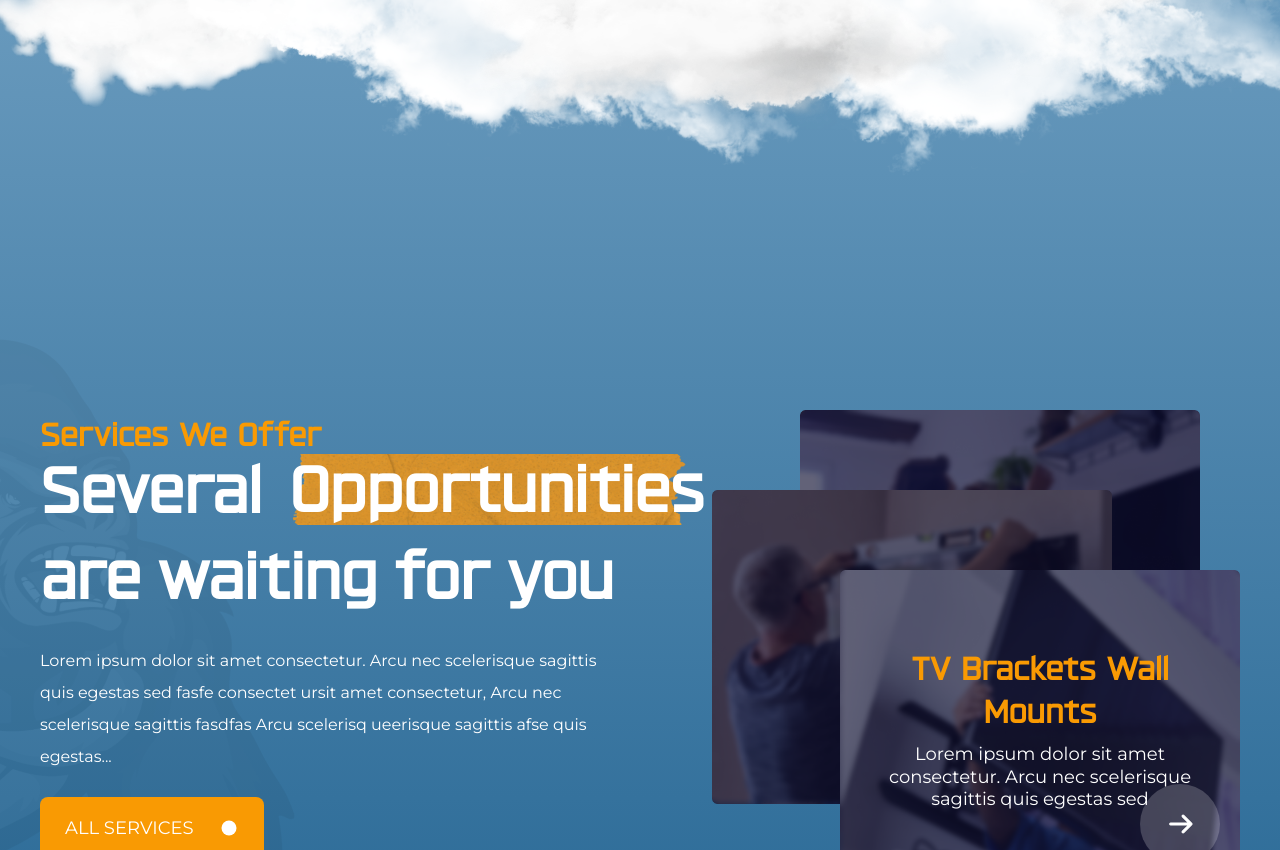
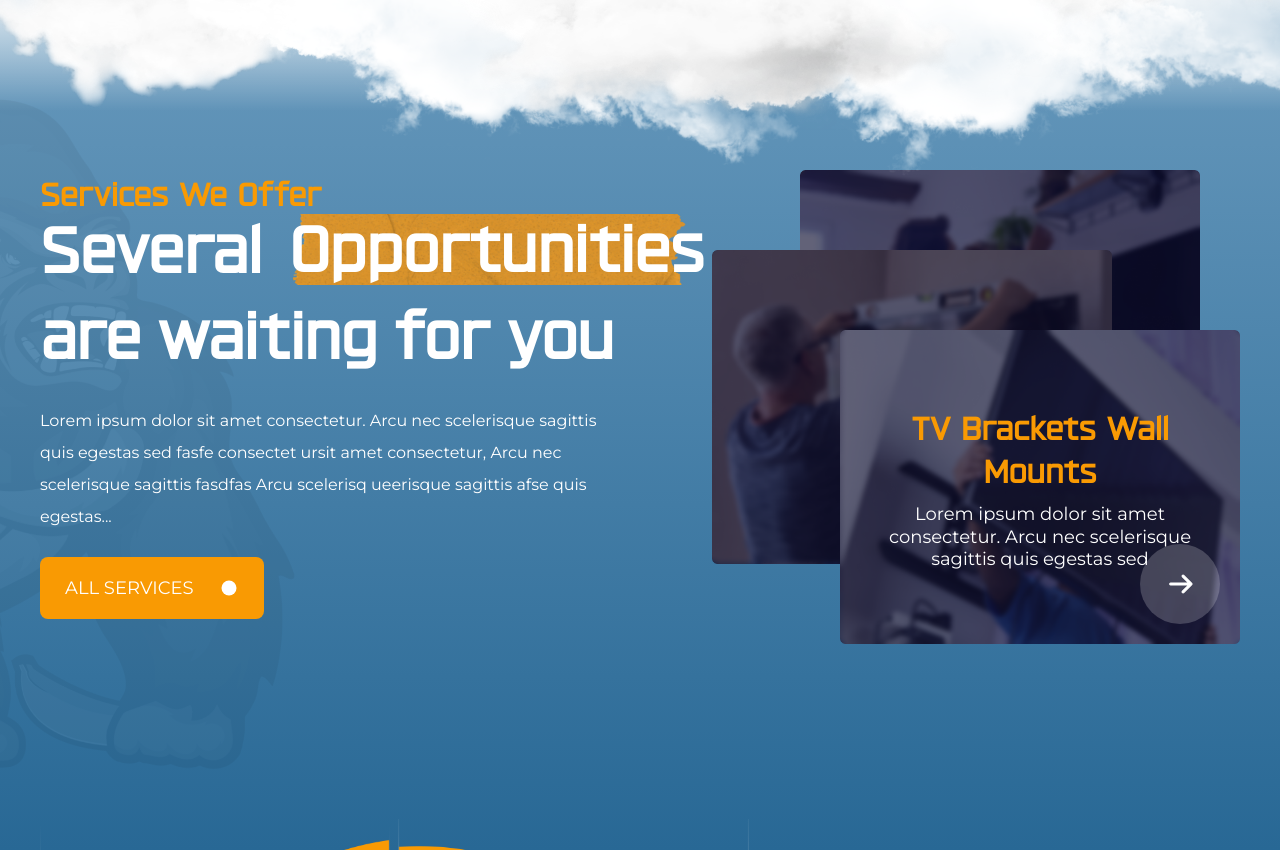
Before and after one commit to devwithzain/the-mounting-king-frontend, a Next.js app: page / in a window 1280 px wide. Shown: the part 1070-1920 px from the top of the page. Built offline with nearby package versions, Linux system fonts and the light colour scheme.

Commit message:
modified

```diff
--- a/container/home/services.tsx
+++ b/container/home/services.tsx
@@ -28,13 +28,13 @@ import { GoArrowUpRight } from "react-icons/go";
 export default function HomeServices() {
 	return (
 		<div
-			className="w-full padding-y relative xl:!pb-80"
+			className="w-full padding-y relative pb-14 home-serv"
 			style={{
 				background:
 					"linear-gradient(0deg, rgba(106,155,190,1) 0%, rgba(0,73,124,1) 30%, rgba(0,73,124,1) 50%, rgba(0,73,124,1) 70%, rgba(106,155,190,1) 100%)",
 			}}>
-			<div className="w-full flex flex-col gap-40 mt-20 pb-80">
-				<div className="w-full flex items-start justify-between padding-x mt-80 mb-10 relative gap-10 md:mt-20">
+			<div className="w-full flex flex-col gap-20 mt-20 pb-40">
+				<div className="w-full flex items-start justify-between padding-x mt-28 lg:mt-20 md:mt-10 mb-10 relative gap-10">
 					<div className="absolute -top-80 -left-80 lg:-top-40 lg:-left-40">
 						<Image
 							src={"/serviceGorila.png"}
@@ -141,7 +141,7 @@ export default function HomeServices() {
 						</div>
 					</div>
 				</div>
-				<div className="w-full flex items-center gap-10 justify-start padding-x mt-80 lg:mt-40 md:mt-20">
+				<div className="w-full flex items-center gap-10 justify-start padding-x mt-28 lg:mt-20 md:mt-10">
 					<div className="flex gap-2 overflow-hidden">
 						<div className="flex flex-col gap-2 overflow-hidden">
 							{[aboutTwo, aboutFour, aboutSix].map((item, index) => (
--- a/styles/globals.css
+++ b/styles/globals.css
@@ -53,3 +53,17 @@ body {
 	box-shadow: 0 2px 0 -2px #f85959, 0 8px 0 -4px #39a2db,
 		0 12px 10px -3px #39a2db;
 }
+
+.home-serv {
+	position: relative;
+}
+
+.home-serv:before {
+	content: "";
+	background: linear-gradient(180deg, #ffffff 0%, transparent);
+	height: 3%;
+	width: 100%;
+	position: absolute;
+	top: 0;
+	left: 0;
+}
```
